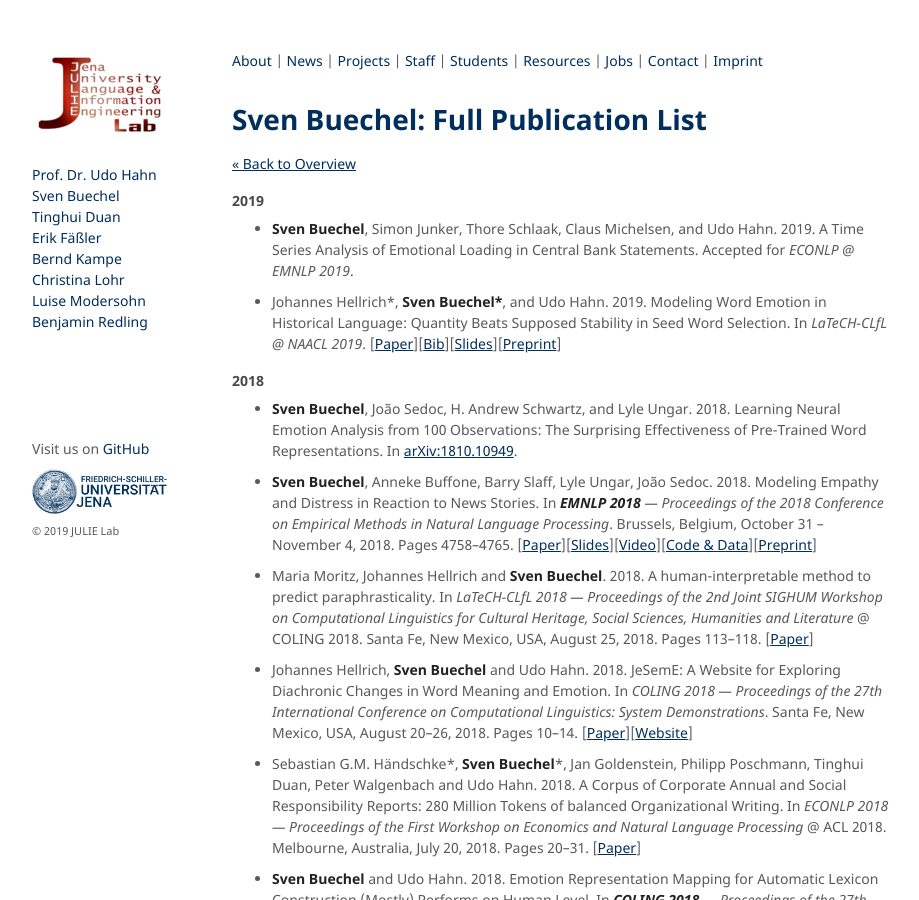
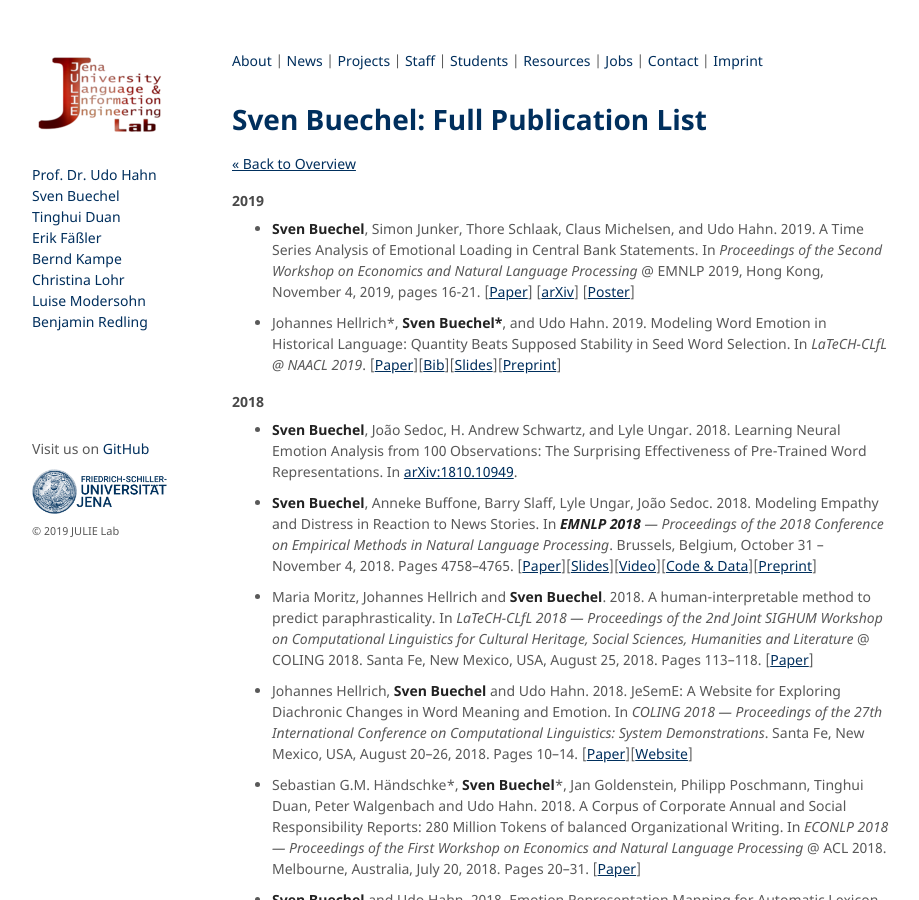
Before and after one commit to JULIELab/JULIELab.github.io, a Jekyll site: the page built from Staff/Buechel/publication.md, in a window 1280 px wide and 900 px high. Shown: the whole window, without its empty margins (178-1097 px from the left). Built offline with Jekyll 4.4.1, drawn with Linux system fonts in a browser that asks for light colours; our own code applies the rules of GitHub Pages for plain Markdown files.

Commit message:
changes to pub list

```diff
--- a/Staff/Buechel/publication.md
+++ b/Staff/Buechel/publication.md
@@ -8,7 +8,7 @@ layout: staff
 
 #### 2019
 
-* **Sven Buechel**, Simon Junker, Thore Schlaak, Claus Michelsen, and Udo Hahn. 2019. A Time Series Analysis of Emotional Loading in Central Bank Statements. Accepted for *ECONLP @ EMNLP 2019*.
+* **Sven Buechel**, Simon Junker, Thore Schlaak, Claus Michelsen, and Udo Hahn. 2019. A Time Series Analysis of Emotional Loading in Central Bank Statements. In *Proceedings of the Second Workshop on Economics and Natural Language Processing* @ EMNLP 2019, Hong Kong, November 4, 2019, pages 16-21. [[Paper](https://www.aclweb.org/anthology/D19-5103.pdf)] [[arXiv](https://arxiv.org/abs/1911.11522)] [[Poster](/downloads/publications/poster/ECONLP-2019-Poster.pdf)]
 
 * Johannes Hellrich\*, **Sven Buechel\***, and Udo Hahn. 2019. Modeling Word Emotion in Historical Language: Quantity Beats Supposed Stability in Seed Word Selection. In *LaTeCH-CLfL @ NAACL 2019*. [[Paper](https://www.aclweb.org/anthology/W19-2501)][[Bib](/downloads/publications/bibs/hellrich-buechel-2019-latech.bib)][[Slides](/downloads/publications/slides/buechel/slides-latech-2019-emotion.pdf)][[Preprint](https://arxiv.org/abs/1806.08115)]
 
```
Also changed, not shown: 1 other file.
